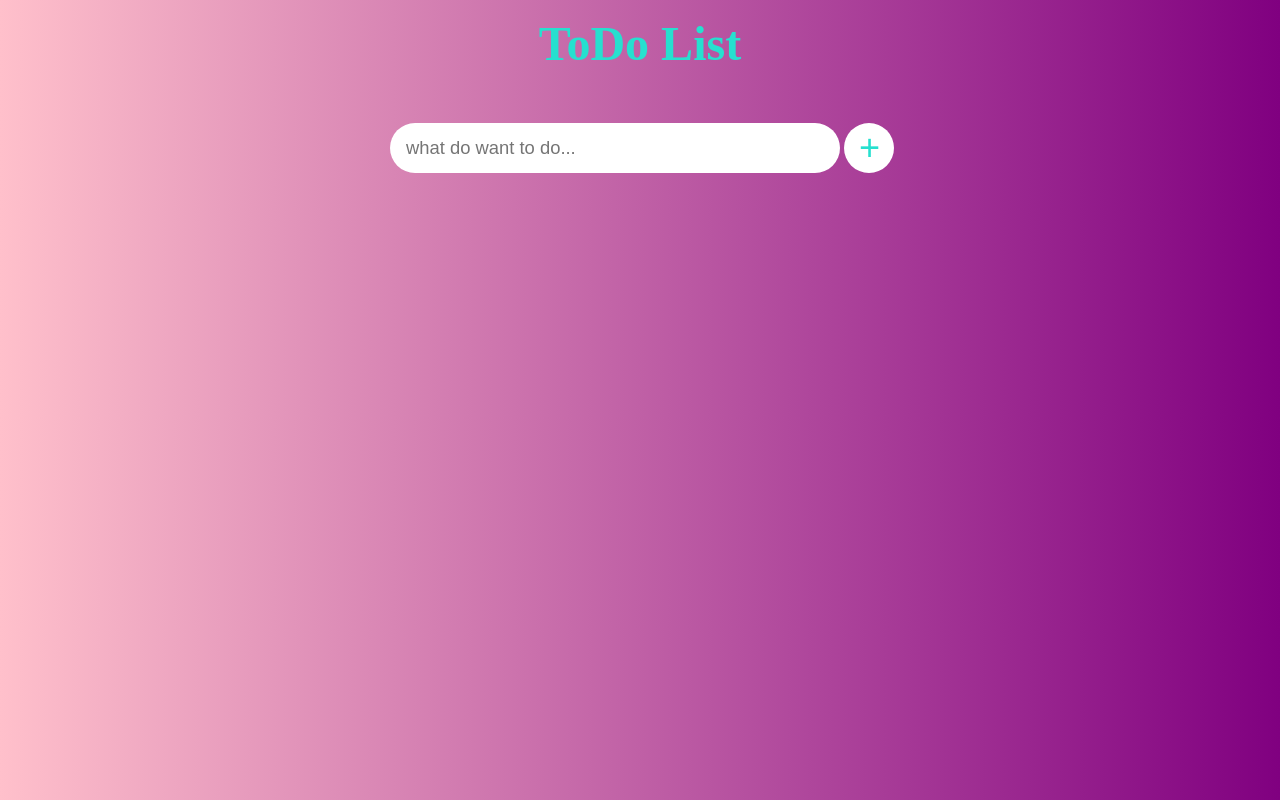
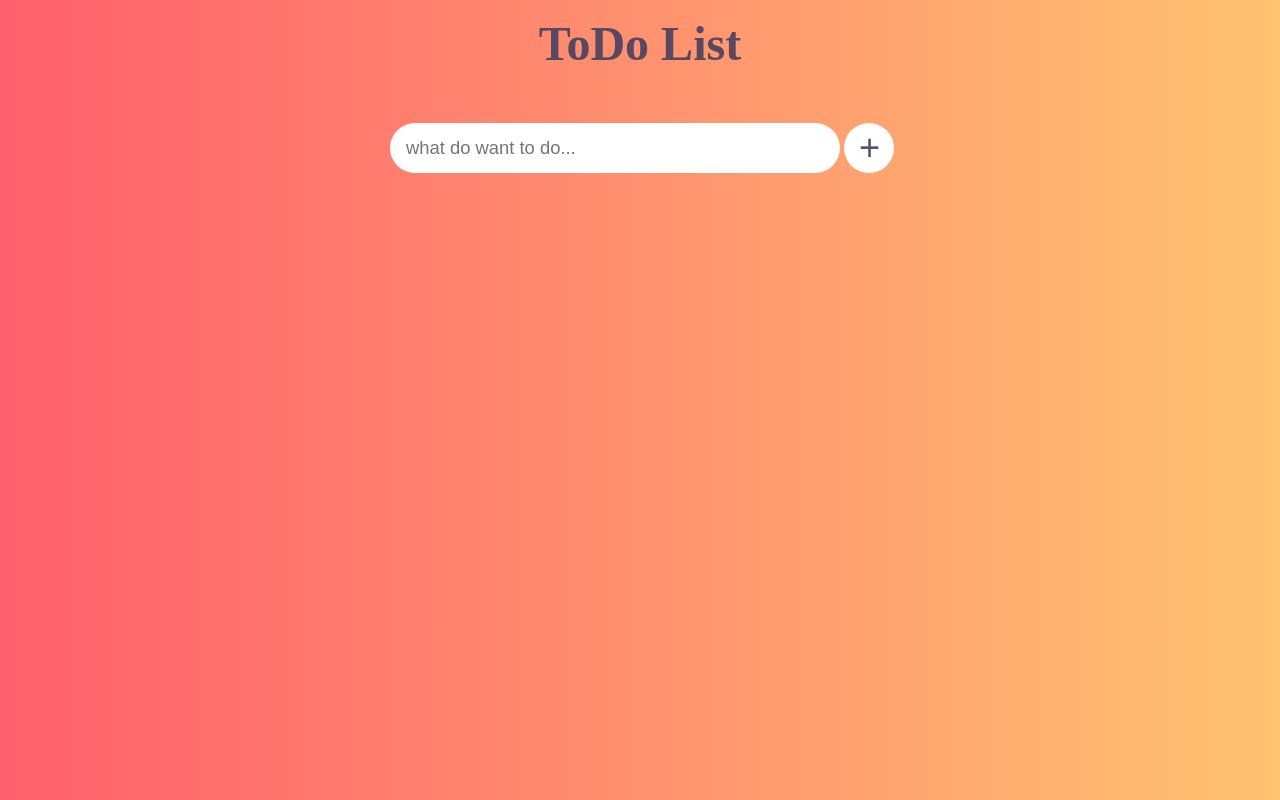
Before and after one commit to padmashree96/ToDoList, a plain HTML site: page index.html in a window 1280 px wide. Drawn offline with Linux system fonts and the light colour scheme.

Commit message:
color change

```diff
--- a/style.css
+++ b/style.css
@@ -7,7 +7,7 @@
 
 body{
     height: 100%;
-    background-image: linear-gradient(to right,pink,purple);
+    background-image: linear-gradient(to right,#ff5f6d, #ffc371);
 
 }
 
@@ -17,7 +17,9 @@ h1{
     margin: 1rem 0 3rem;
     text-align: center;
     font-weight: 800;
-    color:rgb(38, 224, 207);
+    color:rgba(75, 66, 97, 0.925);
+    /* text-shadow:4px 4px rgb(247, 213, 247); */
+
 
 }
 
@@ -52,7 +54,7 @@ text-align: center;
      outline: none;
      border: none;
      background-color: white;
-     color:rgb(38, 224, 207);
+     color:rgba(75, 66, 97, 0.925);
      cursor: pointer;
 
  }
@@ -88,7 +90,7 @@ text-align: center;
     margin: 0 0.75rem;
     background: none;
     outline: none;
-    color:rgb(248, 158, 173);
+    color:rgb(211, 39, 68);
     border: none;
 }
 
@@ -97,6 +99,6 @@ text-align: center;
     margin: 0 0.75rem;
     background: none;
     outline: none;
-    color:rgb(55, 233, 123);
+    color:rgb(11, 114, 51);
     border: none;
 }
```
